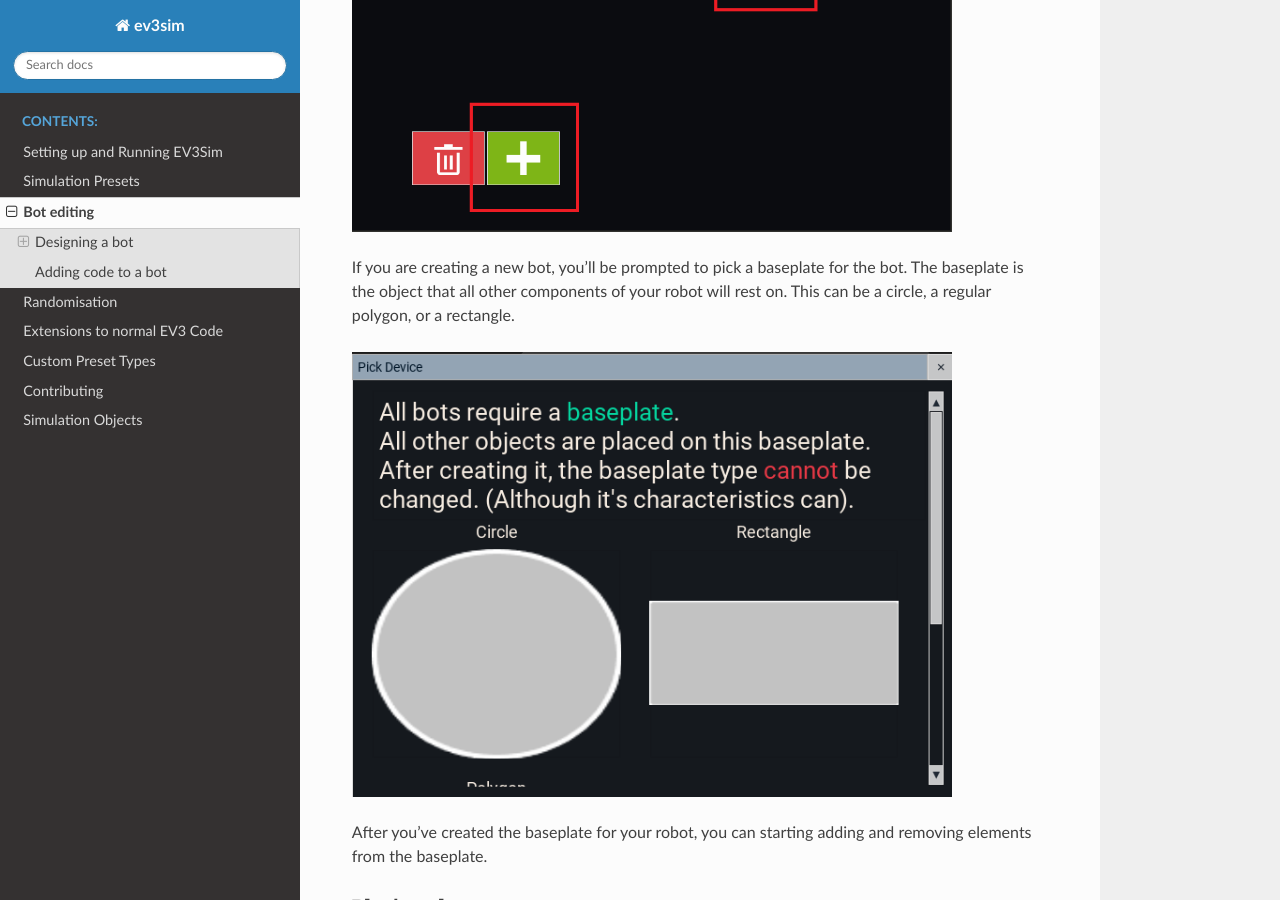
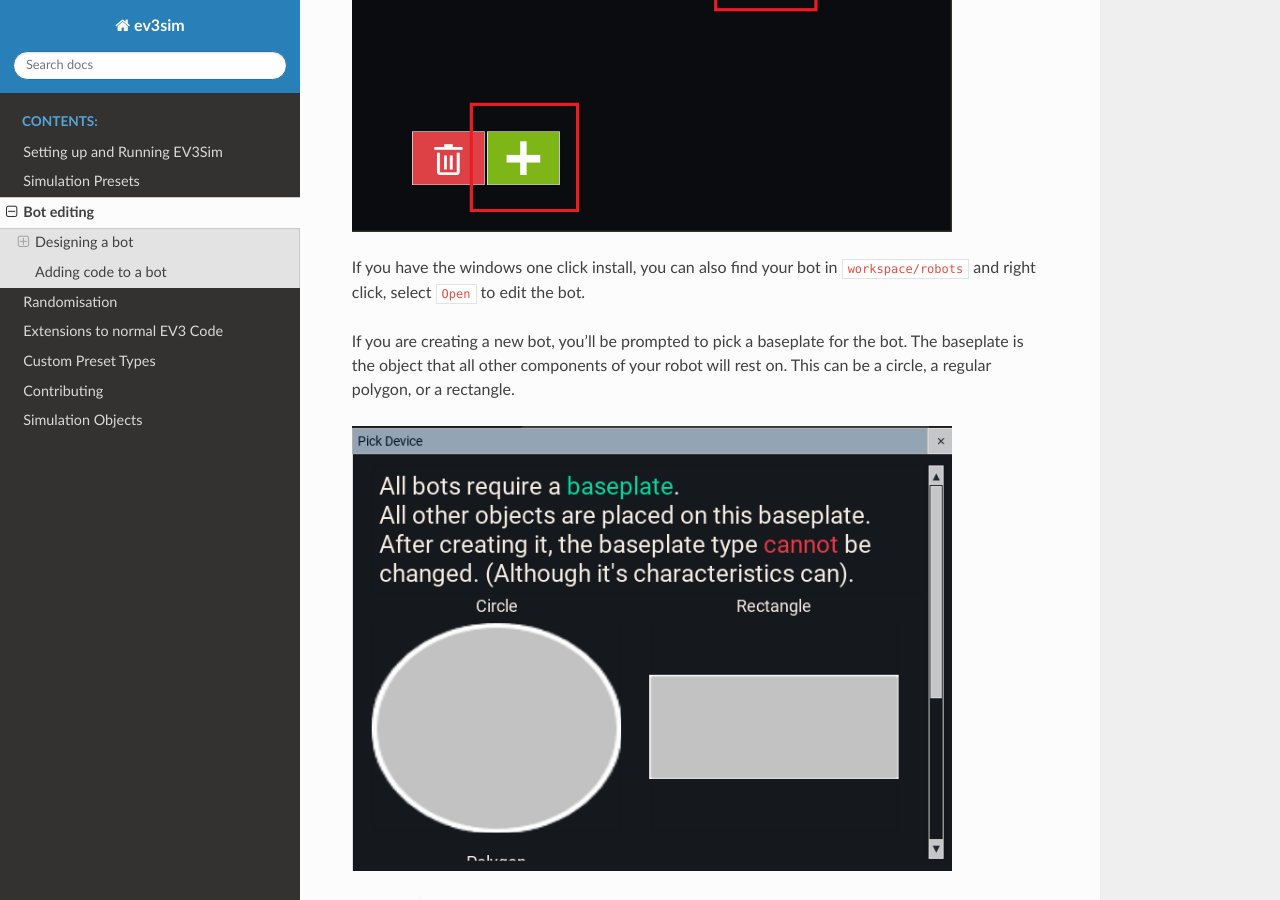
Before and after one commit to MelbourneHighSchoolRobotics/ev3sim, a Sphinx documentation site: the page built from docs/bot_editing.rst, in a window 1280 px wide and 900 px high, scrolled down 651 px. Built offline with Sphinx 7.4.7 and the Read the Docs theme 2.0.0, drawn with Linux system fonts in a browser that asks for light colours; some of the changed text lies outside the part shown.

Commit message:
Add notes on one-click install.

```diff
--- a/docs/bot_editing.rst
+++ b/docs/bot_editing.rst
@@ -14,6 +14,8 @@ If you want to change the design of an existing bot, you can select that bot and
 .. image:: images/bot_menu_edit.png
   :width: 600
   :alt: The bot select screen highlighting the new and edit buttons.
+
+If you have the windows one click install, you can also find your bot in ``workspace/robots`` and right click, select ``Open`` to edit the bot.
 
 If you are creating a new bot, you'll be prompted to pick a baseplate for the bot.
 The baseplate is the object that all other components of your robot will rest on. This can be a circle, a regular polygon, or a rectangle.
@@ -83,6 +85,8 @@ Adding code to a bot
 
 Designing a good bot also includes designing code to run! You can specify the code location for a specific bot by selecting it in the bot menu and pressing the settings cog.
 
+If you have the windows one click install, you can also find your bot in ``workspace/robots`` and right click, select ``Edit`` to go to the same window.
+
 .. image:: images/bot_menu_settings.png
   :width: 600
   :alt: The bot menu screen, showing the bot properties cog.
```
